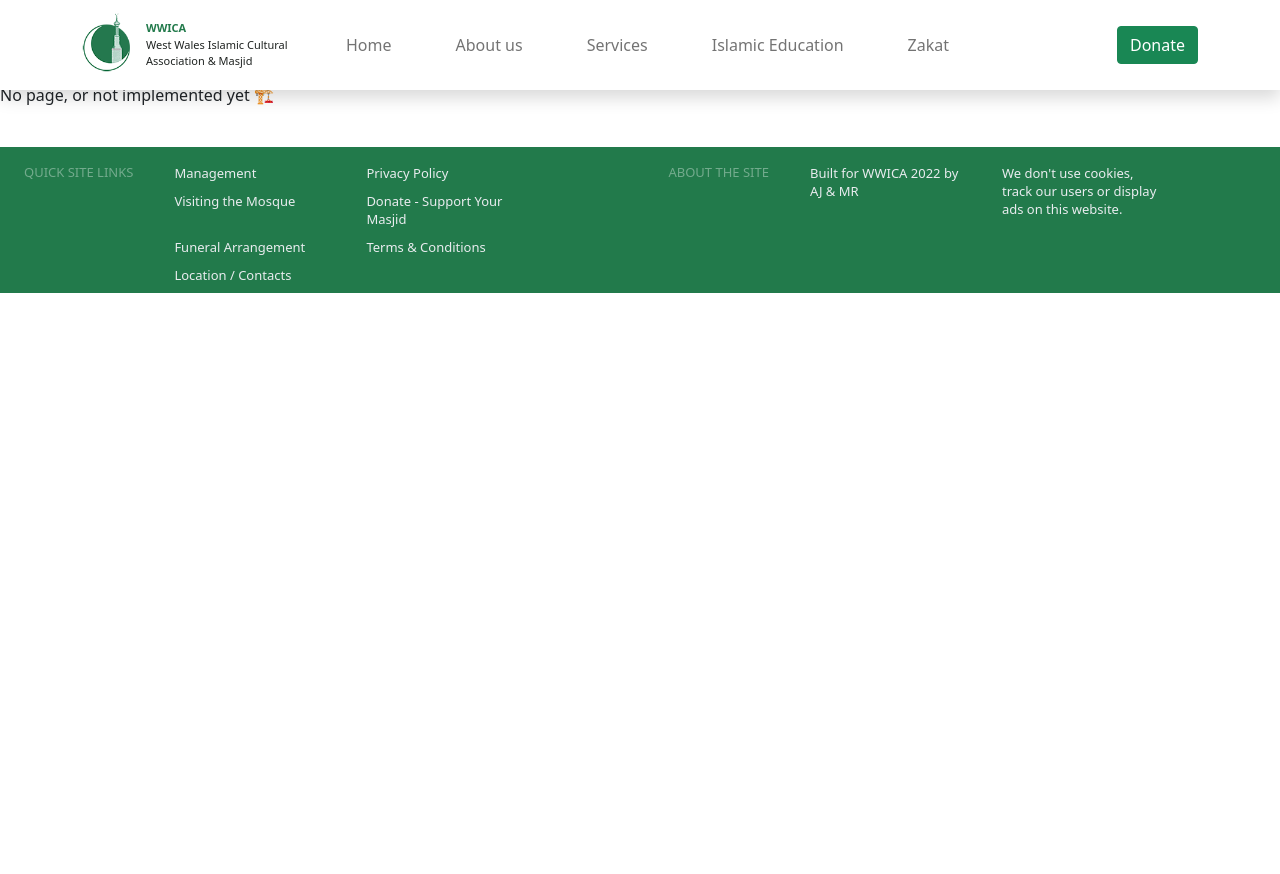
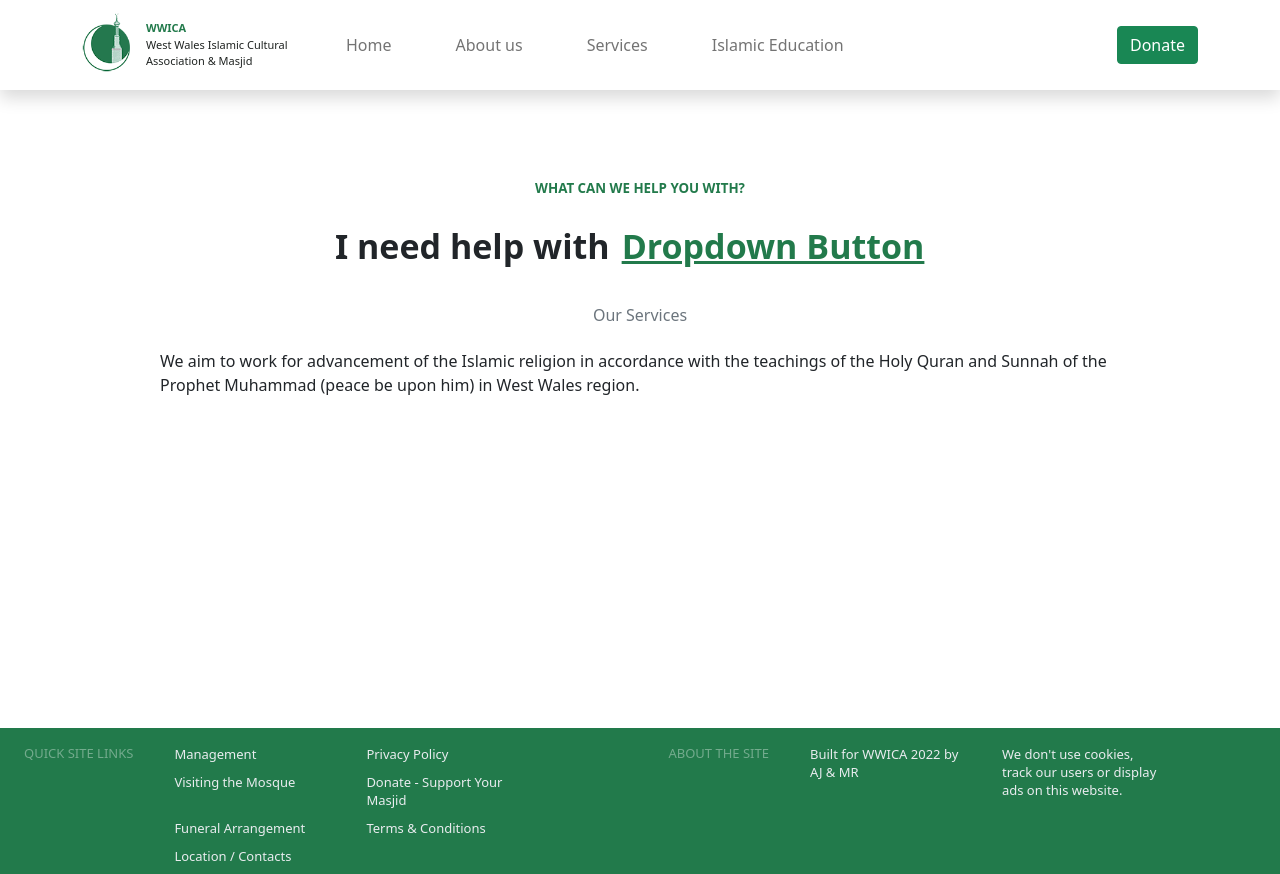
Before and after one commit to DevAbdullahUk/wwica-ui, a React (Create React App) app: page /services in a window 1280 px wide. Before the commit the page ends 800 px from the top, so only its background shows below. Built offline with nearby package versions, Linux system fonts and the light colour scheme.

Commit message:
ADDING SERVICES PAGE

```diff
--- a/src/App.css
+++ b/src/App.css
@@ -60,3 +60,7 @@ body,
 .card > * > a:hover {
   color: var(--hiddend-color);
 }
+
+
+/* bootstrap */
+ .dropdown-menu > a:active { background-color: var(--accent-color) !important; }
--- a/src/App.js
+++ b/src/App.js
@@ -8,6 +8,7 @@ import "bootstrap/dist/css/bootstrap.min.css";
 
 import Footer from "./components/footer";
 import AboutPage from "./pages/aboutPage";
+import Services from "./pages/servicesPage";
 
 
 function App() {
@@ -21,7 +22,7 @@ function App() {
           <Routes>
             <Route index element={<MainPage></MainPage>} />
             <Route path="about" element={<AboutPage></AboutPage>} />
-
+            <Route path="services" element={<Services></Services>} />
             <Route
               path="*"
               element={<div> No page, or not implemented yet 🏗️</div>}
--- a/src/components/header.js
+++ b/src/components/header.js
@@ -49,7 +49,6 @@ class Header extends Component {
                 <Nav.Link href="/about">About us</Nav.Link>
                 <Nav.Link href="/services">Services</Nav.Link>
                 <Nav.Link href="/school">Islamic Education</Nav.Link>
-                <Nav.Link href="/zakat">Zakat</Nav.Link>
             </>
         )
     }
--- /dev/null
+++ b/src/pages/servicesPage.js
@@ -0,0 +1,88 @@
+import React, { Component } from "react";
+import Dropdown from "react-bootstrap/Dropdown";
+
+import "../styles/servicesPage.css";
+
+class Services extends Component {
+  constructor(props) {
+    super(props);
+
+    this.servicesMain = this.servicesMain.bind(this);
+    this.servicesDropdown = this.servicesDropdown.bind(this);
+  }
+
+  // servicesMain() {
+  //   return (
+  //     <div className="services-main">
+  //       <div className="mb-2 text-muted card-subtitle h6"> Our Services </div>
+  //       <p>
+  //         We aim to work for advancement of the Islamic religion in accordance
+  //         with the teachings of the Holy Quran and Sunnah of the Prophet
+  //         Muhammad (peace be upon him) in West Wales region.
+  //       </p>
+  //     </div>
+  //   );
+  // }
+
+  servicesDropdown() {
+    return (
+      <div className="services-dropdown">
+        <div>WHAT CAN WE HELP YOU WITH?</div>
+
+        <div>
+          <div>I need help with </div>
+          <Dropdown>
+            <Dropdown.Toggle
+              variant="Info"
+              id="dropdown-basic"
+              className="services-dropdown-bt"
+            >
+              Dropdown Button
+            </Dropdown.Toggle>
+
+            <Dropdown.Menu hide>
+              <Dropdown.Header>WWICA Services</Dropdown.Header>
+              <Dropdown.Item eventKey="2">
+                signing up for the Madrasa
+              </Dropdown.Item>
+              <Dropdown.Item eventKey="3">
+                arranging a visit and tour
+              </Dropdown.Item>
+              <Dropdown.Item eventKey="4">
+                with the funeral service
+              </Dropdown.Item>
+              <Dropdown.Item eventKey="5">
+                getting nikah information
+              </Dropdown.Item>
+            </Dropdown.Menu>
+          </Dropdown>
+        </div>
+      </div>
+    );
+  }
+
+
+  servicesMain() {
+    return (
+      <div className="services-main">
+        <div className="mb-2 text-muted card-subtitle h6"> Our Services </div>
+        <p>
+          We aim to work for advancement of the Islamic religion in accordance
+          with the teachings of the Holy Quran and Sunnah of the Prophet
+          Muhammad (peace be upon him) in West Wales region.
+        </p>
+      </div>
+    );
+  }
+
+  render() {
+    return (
+      <div className="services-body">
+        <this.servicesDropdown></this.servicesDropdown>
+        <this.servicesMain></this.servicesMain>
+      </div>
+    );
+  }
+}
+
+export default Services;
--- a/src/styles/prayerTime.css
+++ b/src/styles/prayerTime.css
@@ -43,12 +43,15 @@
 @media (max-width: 991px) {
 
     .prayer-cards-group {
-        background-color: white;
+        background-color: rgb(255, 255, 255);
         width: 100%;
         border-radius: .10rem !important;
         box-shadow: 0 .5rem 1rem rgba(0, 0, 0, .15) !important;
         padding-top: calc(100%/11);
         padding-bottom: calc(100%/11);
+
+
+
     }
 
     .prayer-icon {
@@ -64,4 +67,6 @@
         font-weight: 400;
     }
 
+
+
 }
--- /dev/null
+++ b/src/styles/servicesPage.css
@@ -0,0 +1,61 @@
+.services-body {
+  height: calc(100% - 7rem);
+  width: 100%;
+  padding: 2rem;
+  padding-top: 4rem;
+  display: flex;
+  flex-direction: column;
+  flex-wrap: nowrap;
+  align-items: center;
+  gap: 2rem;
+}
+
+.services-main {
+  display: flex;
+  justify-content: center;
+  align-items: center;
+
+  flex-direction: column;
+  max-width: 60rem;
+  gap: 1rem;
+}
+
+.services-dropdown {
+  display: flex;
+  flex-direction: column;
+  justify-content: center;
+  align-items: center;
+  padding-top: 2rem;
+  gap: 1rem;
+}
+
+.services-dropdown > div:first-child {
+  font-weight: 600;
+  font-size: smaller;
+  color: var(--accent-color);
+}
+
+.services-dropdown > div:last-child {
+  display: flex;
+  justify-content: center;
+  align-items: center;
+  flex-wrap: wrap;
+  font-size: clamp(16px, 5vw, 34px);
+  font-weight: 600;
+}
+
+.services-dropdown-bt,
+.services-dropdown-bt:focus,
+.services-dropdown-bt:hover,
+.services-dropdown-bt::after {
+  font-size: clamp(16px, 5vw, 34px);
+  background-color: white !important;
+  box-shadow: none !important;
+  color: var(--accent-color);
+  font-weight: 600;
+  border: none;
+  text-decoration: underline;
+}
+
+
+/* #f8f9fa */
```
